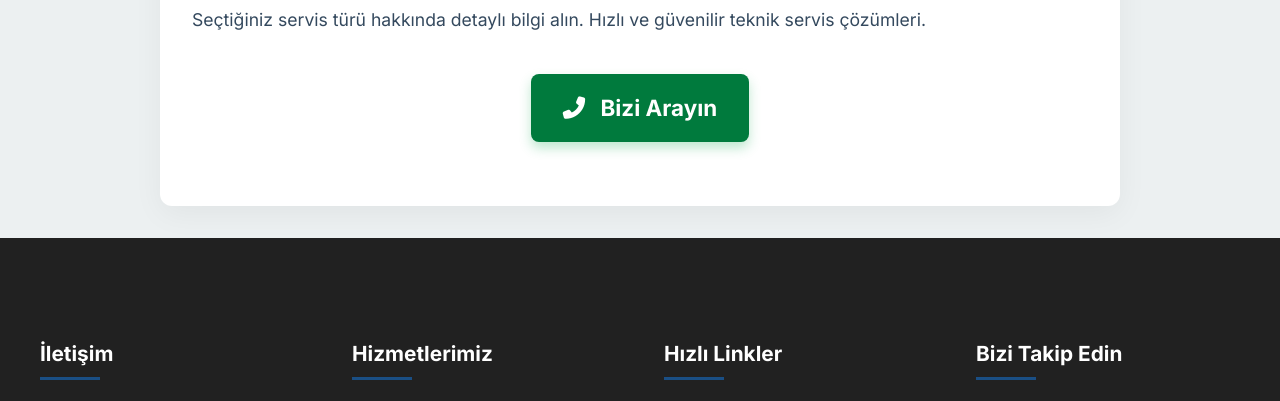
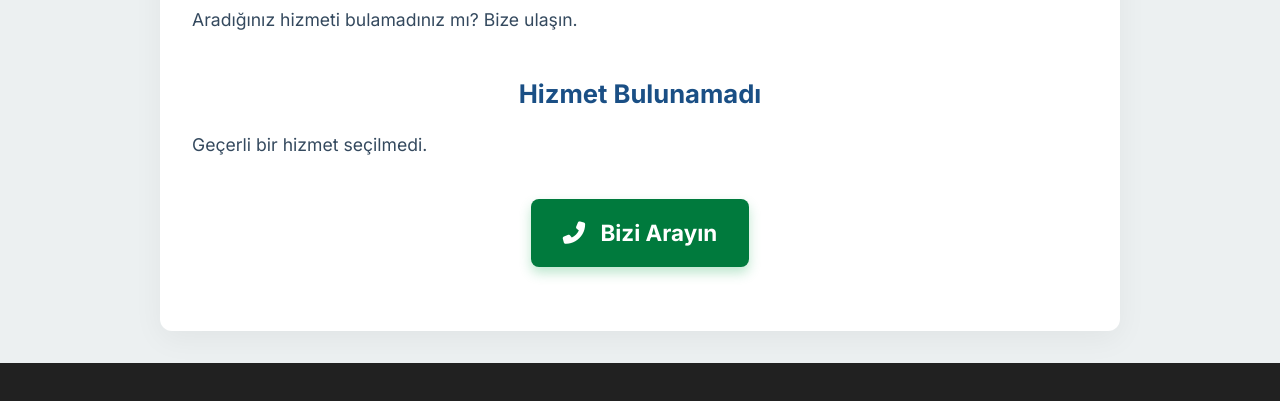
Before and after one commit to sahdilber/service-web, a plain HTML site: page hizmet.html in a window 1280 px wide. Shown: the part 202-603 px from the top of the page. Drawn offline with Linux system fonts and the light colour scheme.

Commit message:
hizmet sayfası dinamikleştirildi

```diff
--- a/hizmet.html
+++ b/hizmet.html
@@ -720,7 +720,6 @@ footer .notice strong {
     <h1 id="baslik"></h1>
     <div id="aciklama"></div>
     <section id="makale"></section>
-
     <a class="action-button" href="tel:+905551112233">
       <i class="fas fa-phone-alt"></i> Bizi Arayın
     </a>
@@ -774,5 +773,95 @@ footer .notice strong {
       </div>
     </div>
   </footer>
+  <script>
+    window.onload = function () {
+      const urlParams = new URLSearchParams(window.location.search);
+      const service = urlParams.get("service") || "default";
+
+      const hizmetler = {
+  "beyazesya": {
+    title: "Genel Beyaz Eşya Servisi",
+    description: "Buzdolabı, çamaşır ve bulaşık makineleri, fırınlar gibi tüm beyaz eşyalarınız için kapsamlı servis hizmeti sunuyoruz.",
+    html: `
+      <h2>Genel Beyaz Eşya Servisi</h2>
+      <p>Her marka ve model beyaz eşyanız için onarım, bakım ve parça değişimi hizmeti veriyoruz. Garantisi dolmuş cihazlarınıza ekonomik çözümler sunuyoruz.</p>
+      <p>Yerinde servis, hızlı arıza tespiti ve yedek parça desteği ile yanınızdayız.</p>
+    `
+  },
+  "buzdolabi": {
+    title: "Buzdolabı Servisi ve Tamiri",
+    description: "Soğutma problemi, gaz kaçağı, su sızıntısı gibi buzdolabı arızalarında uzman teknik servis.",
+    html: `
+      <h2>Buzdolabı Servisi</h2>
+      <p>Soğutmayan, ses yapan, su akıtan ya da termostat problemi olan buzdolaplarına hızlı müdahale ediyoruz. Gaz dolumu ve motor değişimi gibi işlemleri yerinde gerçekleştiriyoruz.</p>
+    `
+  },
+  "camasirmakinesi": {
+    title: "Çamaşır Makinesi Servisi ve Onarımı",
+    description: "Çamaşır makineniz su almıyor, dönmüyor ya da sıkmıyor mu? Sorunu biz çözelim.",
+    html: `
+      <h2>Çamaşır Makinesi Servisi</h2>
+      <p>Kazan dönmeme, su boşaltmama, titreşim, gürültü ve elektronik kart problemlerinde profesyonel destek sunuyoruz.</p>
+    `
+  },
+  "bulasikmakinesi": {
+    title: "Bulaşık Makinesi Servisi ve Bakımı",
+    description: "Temiz yıkamayan veya çalışmayan bulaşık makineleri için uzman müdahale.",
+    html: `
+      <h2>Bulaşık Makinesi Servisi</h2>
+      <p>Deterjan kapağı açılmıyor, su boşalmıyor, alt/üst sepet yıkamıyor gibi problemler için çözüm sunuyoruz. Pompa değişimi ve rezistans onarımı da yapılır.</p>
+    `
+  },
+  "firin": {
+    title: "Fırın Servisi ve Tamiri",
+    description: "Elektrikli veya gazlı fırınlarda ısıtmama, zamanlayıcı arızası veya gaz kaçağı gibi sorunlar için servis.",
+    html: `
+      <h2>Fırın Tamiri</h2>
+      <p>Rezistans arızası, termostat problemi, fan bozulması veya dijital ekran hatası gibi tüm fırın sorunlarını yerinde çözüyoruz.</p>
+    `
+  },
+  "klima": {
+    title: "Klima Servisi, Bakımı ve Onarımı",
+    description: "Klimanız soğutmuyor, su damlatıyor veya ses mi yapıyor? Profesyonel klima servisi burada.",
+    html: `
+      <h2>Klima Servisi</h2>
+      <p>Gaz dolumu, iç ünite temizliği, fan motor değişimi ve elektronik kart tamiri gibi işlemler tarafımızca yapılmaktadır.</p>
+    `
+  },
+  "kombi": {
+    title: "Kombi Servisi ve Bakımı",
+    description: "Kombi basınç düşürüyor, sıcak su vermiyor ya da arıza kodu mu gösteriyor? Hemen müdahale ediyoruz.",
+    html: `
+      <h2>Kombi Servisi</h2>
+      <p>Kombi su eksiltme, kalorifer ısıtmama, eşanjör ve üç yollu vana problemlerinde yerinde müdahale sağlıyoruz. Periyodik bakımlarla kombinizin ömrünü uzatıyoruz.</p>
+    `
+  },
+  "televizyon": {
+    title: "Televizyon Servisi ve Tamiri",
+    description: "Görüntü gelmiyor, ses yok, çizgi var ya da açılmıyor mu? Televizyon arızalarına profesyonel destek.",
+    html: `
+      <h2>Televizyon Servisi</h2>
+      <p>LCD, LED, OLED, QLED fark etmeksizin tüm ekran sorunlarına çözüm sunuyoruz. Anakart, ekran, adaptör ve yazılım güncellemesi işlemleri yapılır.</p>
+    `
+  },
+  "default": {
+    title: "Hizmet Detayı | ServisWeb",
+    description: "Aradığınız hizmeti bulamadınız mı? Bize ulaşın.",
+    html: `<h2>Hizmet Bulunamadı</h2><p>Geçerli bir hizmet seçilmedi.</p>`
+  }
+};
+
+      const veri = hizmetler[service] || hizmetler["default"];
+
+      document.getElementById("baslik").innerText = veri.title;
+      document.getElementById("aciklama").innerHTML = `<p>${veri.description}</p>`;
+      document.getElementById("makale").innerHTML = veri.html;
+      document.title = veri.title;
+
+      document.querySelector('meta[name="description"]').setAttribute("content", veri.description);
+      document.querySelector('meta[property="twitter:description"]').setAttribute("content", veri.description);
+      document.querySelector('meta[property="twitter:title"]').setAttribute("content", veri.title);
+    };
+  </script>
 </body>
 </html>
```
